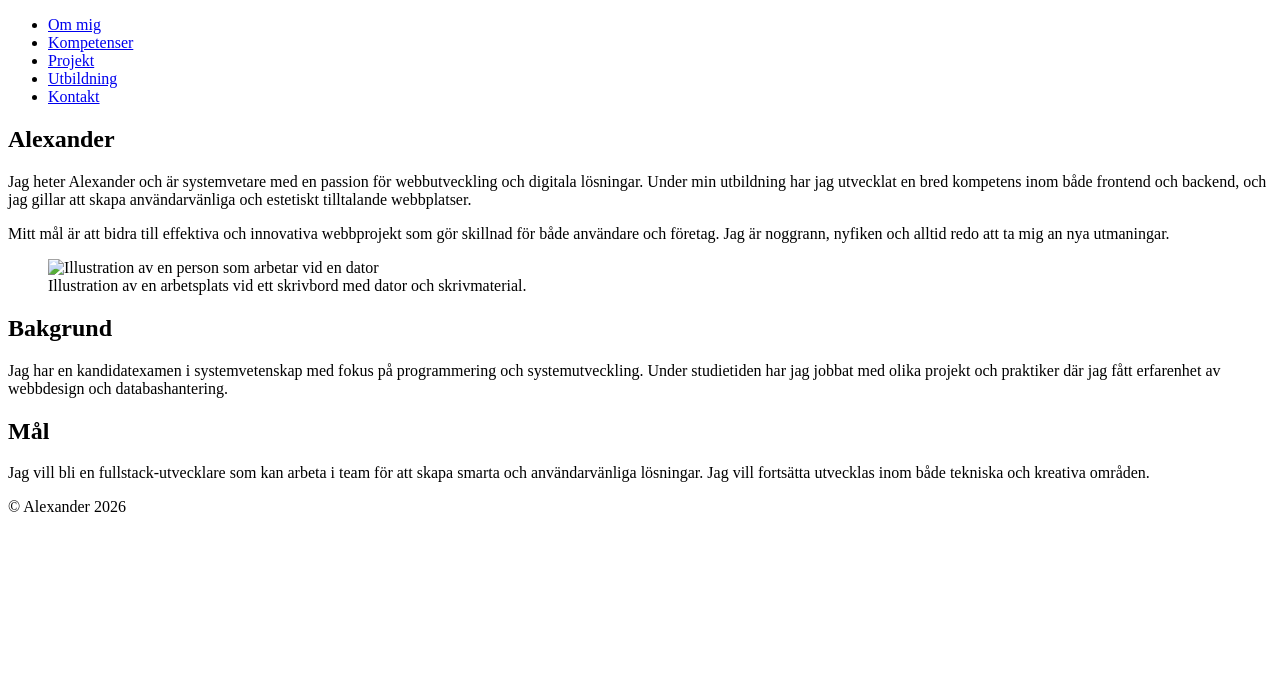
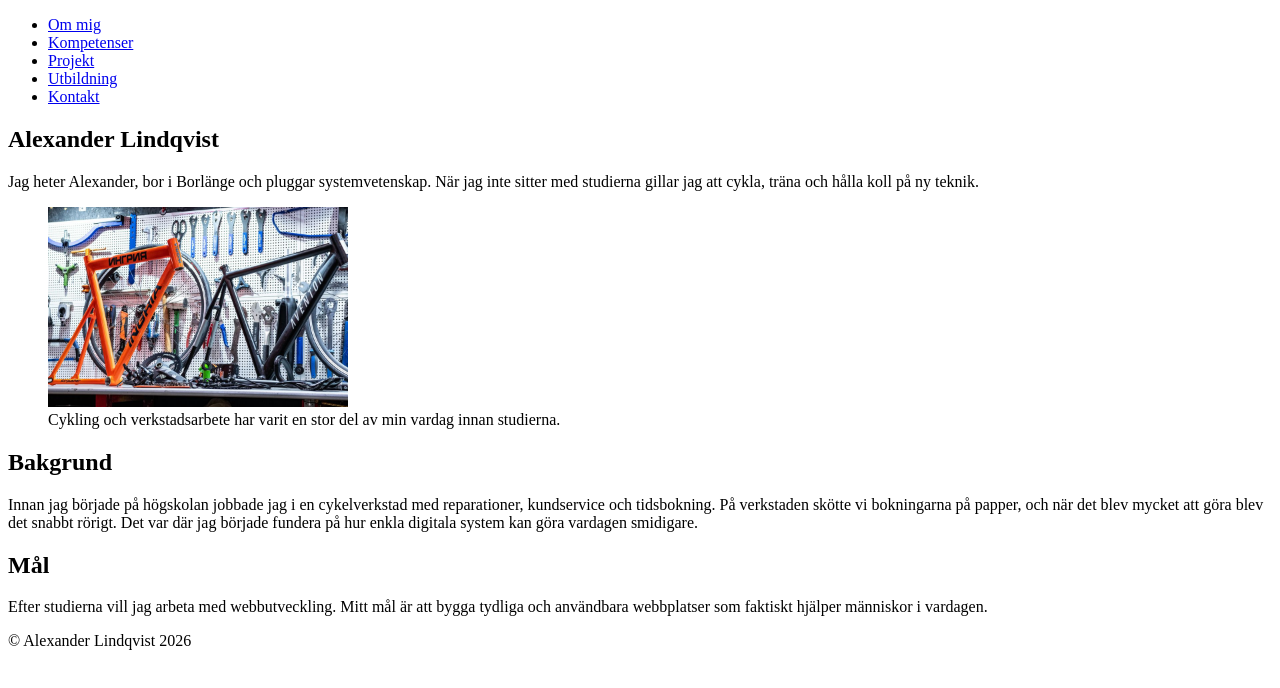
Before and after one commit to issefahiye04/Portfolio, a plain HTML site: page index.html in a window 1280 px wide. Drawn offline with Linux system fonts and the light colour scheme.

Commit message:
egen text och profilbild

```diff
--- a/index.html
+++ b/index.html
@@ -3,8 +3,8 @@
 <head>
     <meta charset="UTF-8">
     <meta name="viewport" content="width=device-width, initial-scale=1.0">
-    <title>Om mig - Alexander</title>
-    <meta name="description" content="Alexander är systemvetare som är intresserad av webbutveckling. Läs om bakgrund och mål">
+    <title>Om mig - Alexander Lindqvist</title>
+    <meta name="description" content="Alexander Lindqvist studerar systemvetenskap i Borlänge och siktar på att arbeta med webbutveckling. Lär känna honom och hans väg från cykelverkstaden till webben.">
     <link rel="stylesheet" href="css/style.css">
     <script src="js/script.js" defer></script>
 </head>
@@ -30,26 +30,23 @@
             </ul>
         </nav>
     </header>
+
     <main>
-        <!-- TODO: byt ut platshållartexten mot egen text -->
         <section class="profile">
-        <h1 class="profile__title">Alexander</h1>
+            <h1 class="profile__title">Alexander Lindqvist</h1>
             <p class="profile__text">
-            Jag heter Alexander och är systemvetare med en passion för webbutveckling och digitala lösningar. Under min utbildning har jag utvecklat en bred kompetens inom både frontend och backend, och jag gillar att skapa användarvänliga och estetiskt tilltalande webbplatser.
-        </p>
-        <p class="profile__text">
-            Mitt mål är att bidra till effektiva och innovativa webbprojekt som gör skillnad för både användare och företag. Jag är noggrann, nyfiken och alltid redo att ta mig an nya utmaningar.
+                Jag heter Alexander, bor i Borlänge och pluggar systemvetenskap. När jag inte sitter med studierna gillar jag att cykla, träna och hålla koll på ny teknik.
             </p>
             <figure class="profile__figure">
                 <img
                     src="images/profil.jpg"
-                alt="Illustration av en person som arbetar vid en dator"
+                    alt="Två cykelramar och cykeldelar på en arbetsbänk framför en verktygstavla i en cykelverkstad"
                     width="300"
-                height="300"
+                    height="200"
                     class="profile__image"
                 >
                 <figcaption class="profile__caption">
-                Illustration av en arbetsplats vid ett skrivbord med dator och skrivmaterial.
+                    Cykling och verkstadsarbete har varit en stor del av min vardag innan studierna.
                 </figcaption>
             </figure>
         </section>
@@ -57,21 +54,20 @@
         <section class="background">
             <h2 class="background__title">Bakgrund</h2>
             <p class="background__text">
-            Jag har en kandidatexamen i systemvetenskap med fokus på programmering och systemutveckling. Under studietiden har jag jobbat med olika projekt och praktiker där jag fått erfarenhet av webbdesign och databashantering.
+                Innan jag började på högskolan jobbade jag i en cykelverkstad med reparationer, kundservice och tidsbokning. På verkstaden skötte vi bokningarna på papper, och när det blev mycket att göra blev det snabbt rörigt. Det var där jag började fundera på hur enkla digitala system kan göra vardagen smidigare.
             </p>
         </section>
 
         <section class="goals">
             <h2 class="goals__title">Mål</h2>
             <p class="goals__text">
-            Jag vill bli en fullstack-utvecklare som kan arbeta i team för att skapa smarta och användarvänliga lösningar. Jag vill fortsätta utvecklas inom både tekniska och kreativa områden.
+                Efter studierna vill jag arbeta med webbutveckling. Mitt mål är att bygga tydliga och användbara webbplatser som faktiskt hjälper människor i vardagen.
             </p>
         </section>
     </main>
 
-
     <footer class="page-footer">
-        <p class="page-footer__text">&copy; Alexander 2026</p>
+        <p class="page-footer__text">&copy; Alexander Lindqvist 2026</p>
     </footer>
 </body>
 </html>
```
Also changed, not shown: images/profil.jpg (added). Lines whose indentation alone changed are shown as unchanged.
